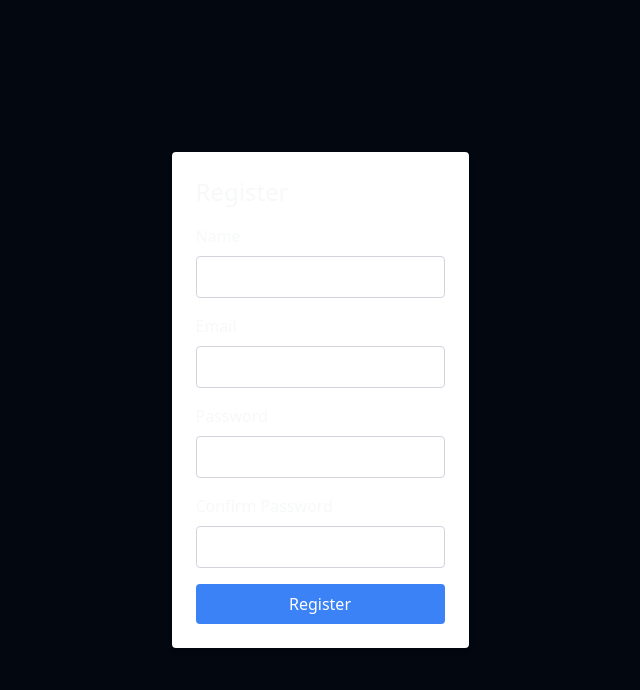
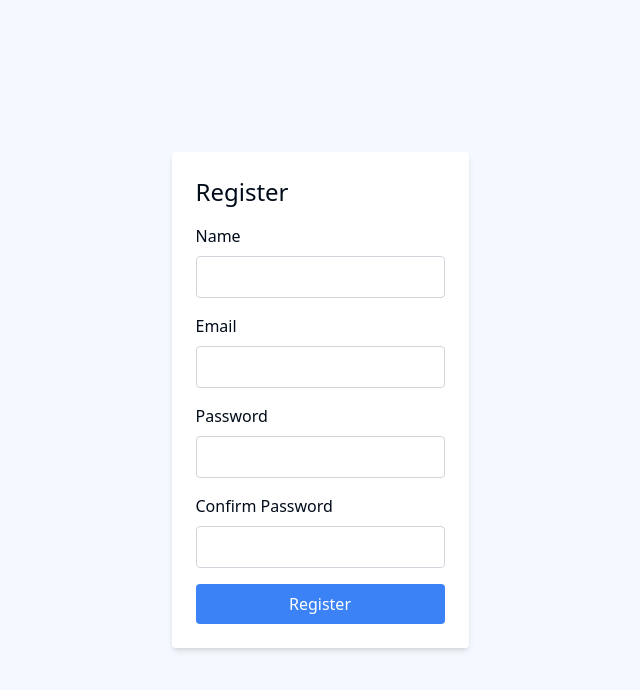
Before and after one commit to Nikeshh/House-Booking-Platform, a React (Vite) app in the folder client/: page /admin/register in a window 1280 px wide. Shown: the top 690 px of the page, without its empty margins (320-960 px from the left). Built offline with nearby package versions, Linux system fonts and the light colour scheme.

Commit message:
Login and Register navigation changes

```diff
--- a/client/src/components/Login.tsx
+++ b/client/src/components/Login.tsx
@@ -16,7 +16,7 @@ const Login: React.FC = () => {
     try {
       const response = await api.post('/api/users/login', { email, password });
       localStorage.setItem('token', response.data.token);
-      navigate('/admin/dashboard');
+      navigate('/admin');
     } catch (error) {
       console.error(error);
     }
--- a/client/src/components/Register.tsx
+++ b/client/src/components/Register.tsx
@@ -22,7 +22,7 @@ const Register: React.FC = () => {
     try {
       const response = await api.post('/api/users/register', { name, email, password });
       localStorage.setItem('token', response.data.token);
-      navigate('/admin/dashboard');
+      navigate('/admin');
     } catch (error) {
       console.error(error);
     }
--- a/client/src/utils/ThemeContext.tsx
+++ b/client/src/utils/ThemeContext.tsx
@@ -9,7 +9,7 @@ interface ThemeContextProps {
 const ThemeContext = createContext<ThemeContextProps | undefined>(undefined);
 
 export const ThemeProvider: React.FC<{ children: ReactNode }> = ({ children }) => {
-  const [theme, setTheme] = useState<string>(localStorage.getItem('theme') || 'dark');
+  const [theme, setTheme] = useState<string>(localStorage.getItem('theme') || 'light');
 
   useEffect(() => {
     localStorage.setItem('theme', theme);
```
